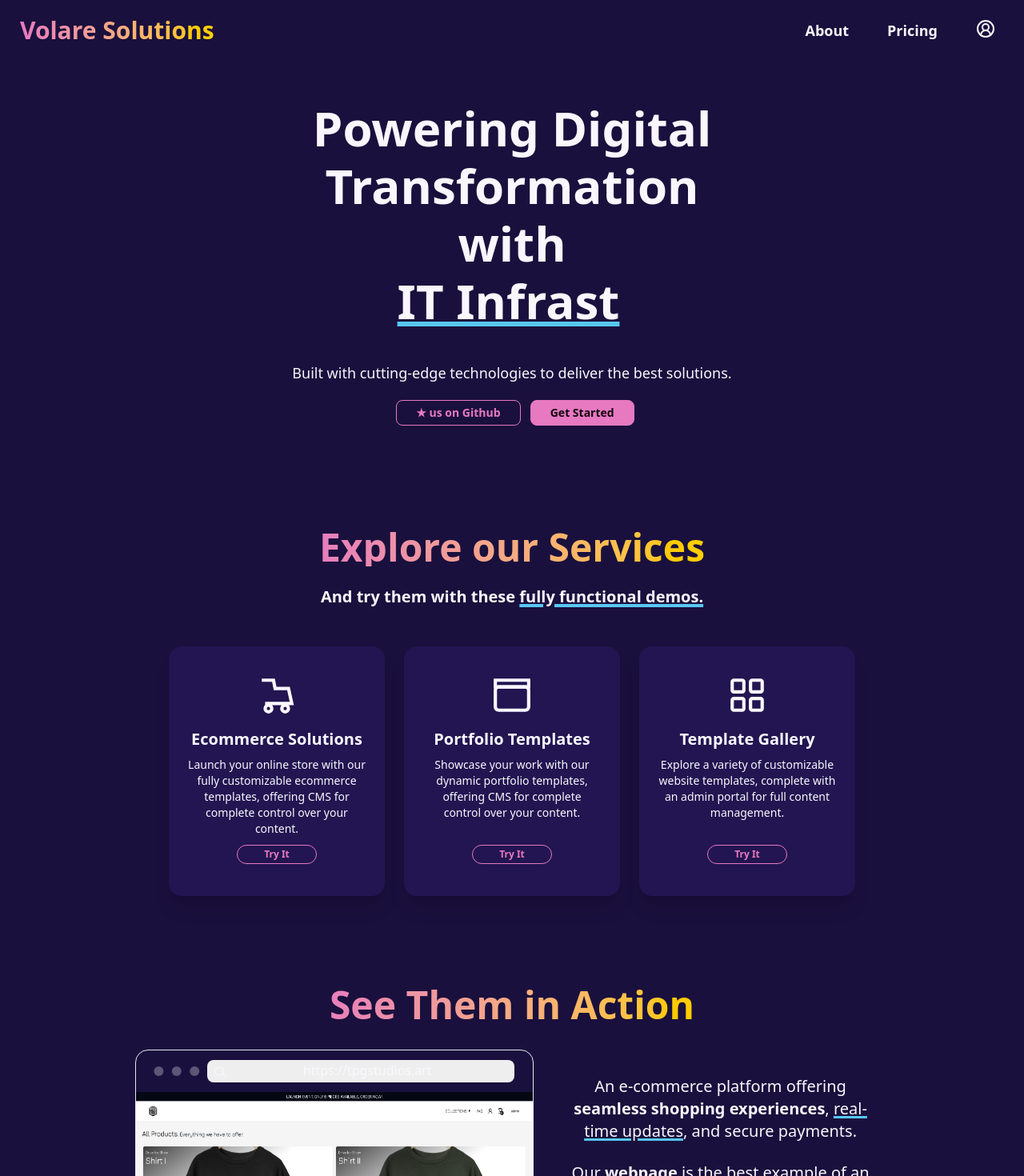
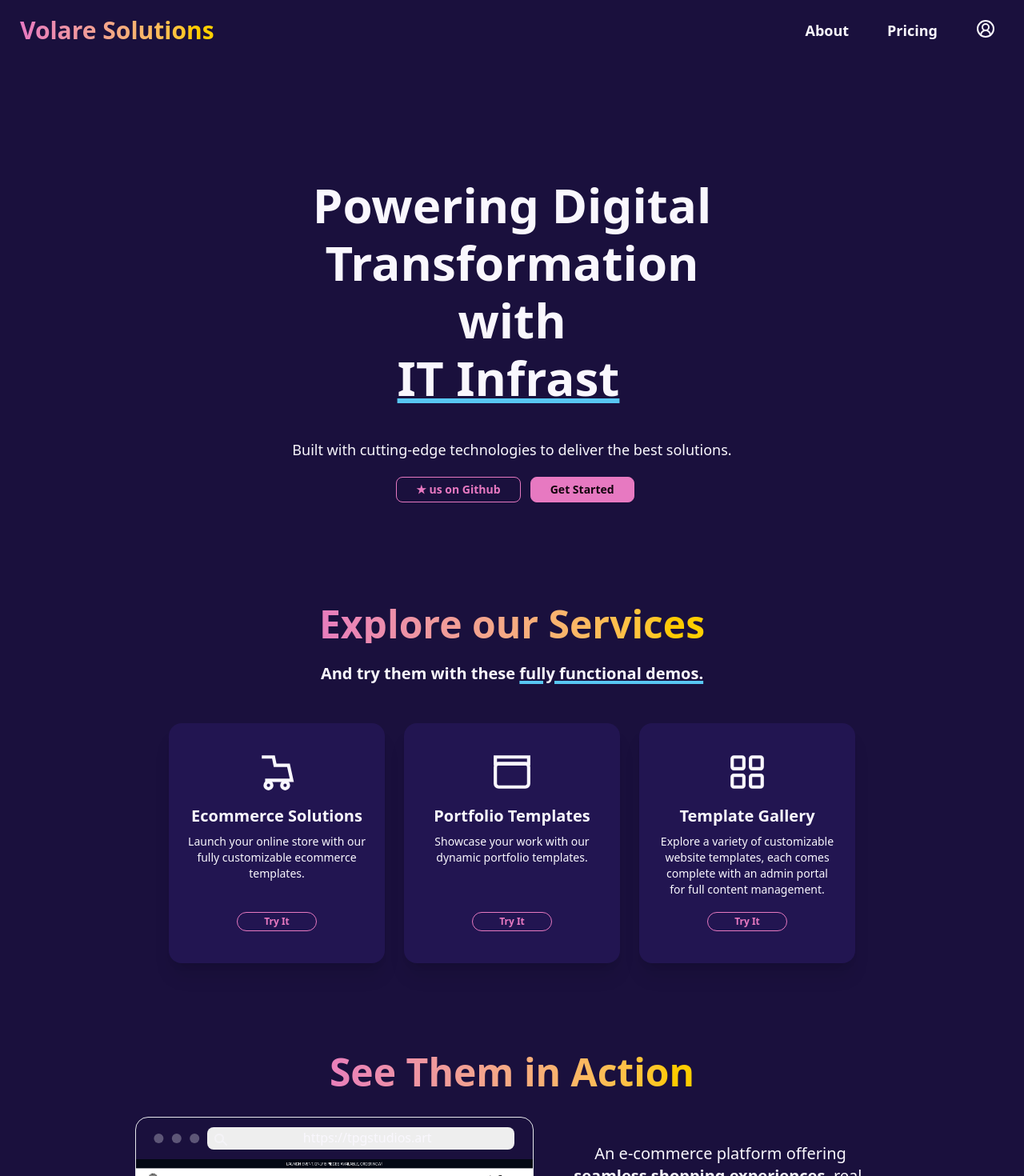
Before and after one commit to Volare-Solutions/volaresolutions.tech, a SvelteKit app: page / in a window 1280 px wide. Shown: the top 1470 px of the page at 80% size. Built offline with nearby package versions, Linux system fonts and the light colour scheme.

Commit message:
Home page updates

```diff
--- a/src/routes/(marketing)/+page.svelte
+++ b/src/routes/(marketing)/+page.svelte
@@ -18,7 +18,7 @@
       name: "Ecommerce Solutions",
       link: "/templates/ecommerce",
       description:
-        "Launch your online store with our fully customizable ecommerce templates, offering CMS for complete control over your content.",
+        "Launch your online store with our fully customizable ecommerce templates.",
       svgContent: `<svg xmlns="http://www.w3.org/2000/svg" width="24" height="24" fill="none" viewBox="0 0 24 24" stroke="currentColor">
   <path stroke-width="2" d="M3 3h7l1 5h8l2 9H5"></path>
   <circle cx="7" cy="20" r="2" stroke-width="2"></circle>
@@ -29,8 +29,7 @@
     {
       name: "Portfolio Templates",
       link: "/templates/portfolio",
-      description:
-        "Showcase your work with our dynamic portfolio templates, offering CMS for complete control over your content.",
+      description: "Showcase your work with our dynamic portfolio templates.",
       svgContent: `<svg xmlns="http://www.w3.org/2000/svg" width="24" height="24" fill="none" viewBox="0 0 24 24" stroke="currentColor">
   <rect x="2" y="7" width="20" height="14" rx="2" ry="2" stroke-width="2"></rect>
   <path stroke-width="2" d="M2 3h20v4H2z"></path>
@@ -41,7 +40,7 @@
       name: "Template Gallery",
       link: "/templates",
       description:
-        "Explore a variety of customizable website templates, complete with an admin portal for full content management.",
+        "Explore a variety of customizable website templates, each comes complete with an admin portal for full content management.",
       svgContent: `<svg xmlns="http://www.w3.org/2000/svg" width="24" height="24" fill="none" viewBox="0 0 24 24" stroke="currentColor">
   <rect x="3" y="3" width="7" height="7" stroke-width="2" rx="1"></rect>
   <rect x="14" y="3" width="7" height="7" stroke-width="2" rx="1"></rect>
@@ -91,7 +90,7 @@
   <meta name="description" content="{WebsiteName} Home Page" />
 </svelte:head>
 
-<div class="hero min-h-[60vh]">
+<div class="hero min-h-[60vh] mt-24">
   <div class="hero-content text-center py-12">
     <div class="max-w-xl">
       <div
```
